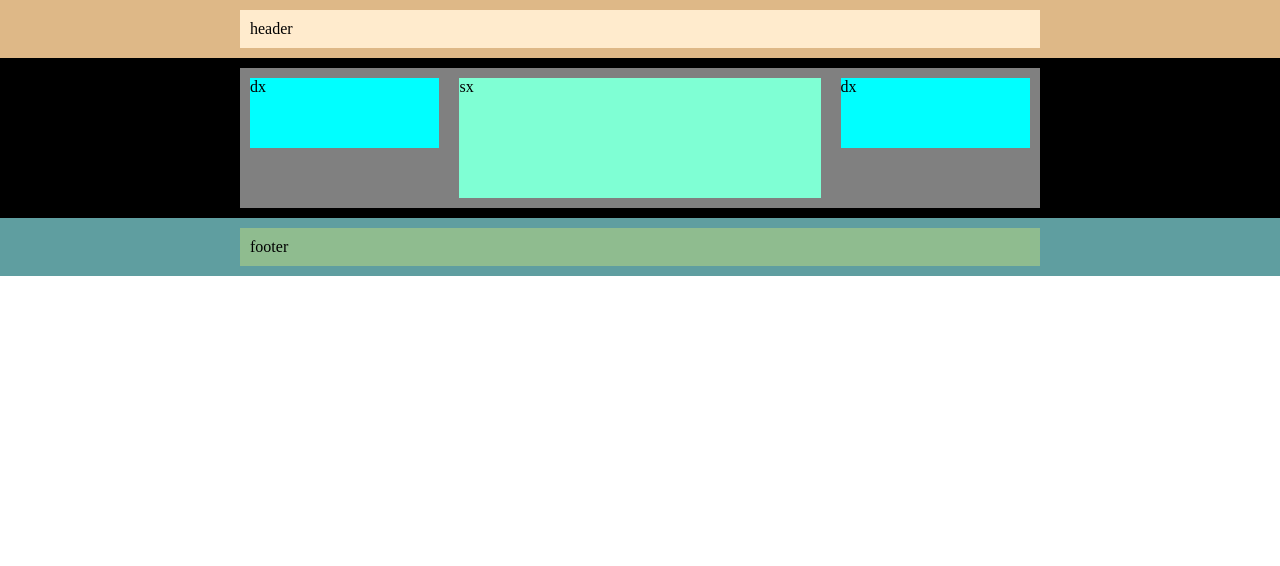
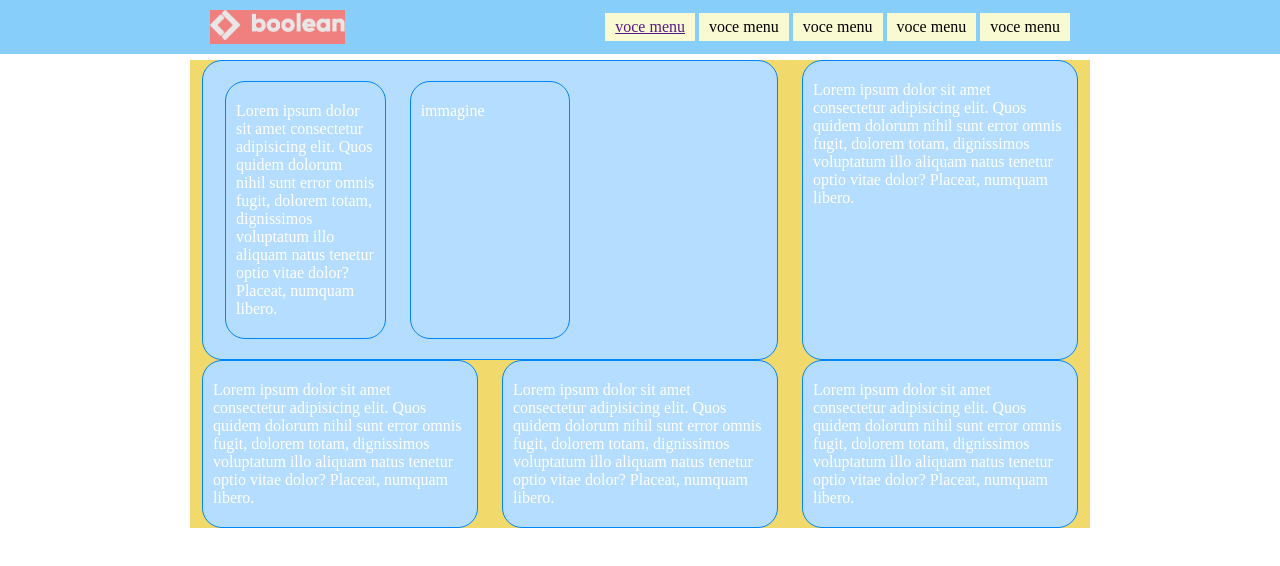
Before and after one commit to EvoX7/livecoding, a plain HTML site: page index.html in a window 1280 px wide. Drawn offline with Linux system fonts and the light colour scheme.

Commit message:
responsive-layout-box-stefano

```diff
--- a/css/style.css
+++ b/css/style.css
@@ -1,74 +1,124 @@
-* {
-    margin: 0;
-    padding: 0;
-    box-sizing: border-box;
+:root {
+   /* Palette */
+   --primary-col: #0084fd;
+   --primary-col-light: #b5ddff;
+   --secondary-col: #9792e4;
+   --secondary-col-light: #d5d4f4;
+   /* Commons */
+   --text-col: #111;
+   --white-col: #fff;
+   --dark-gray: #333;
 }
 
-/* justify-content: flex-start;
-    align-items: flex-start;
-    align-content: flex-start;
-    align-content: center;
-    flex-wrap: wrap; */
-
-        /* flex-grow: 0;
-    flex-shrink: 0;
-    flex-basis: 100px;
-    order: 1; */
-
-.container-flex {
-    display: flex;
-    flex-direction: row;
-    background: #ccc;
+*{
+   margin: 0;
+   padding: 0;
+   box-sizing: border-box;
 }
 
-.item{
+ul{
+   list-style: none;
 }
 
-header{
-    padding: 10px;
-    background-color:burlywood;
+/* common */
+.p-fix{
+   position: fixed;
+   top: 0;
+   left: 0;
 }
 
-.container{
-    width: 800px;
-    margin: 0 auto;
+.d-flex{
+   display: flex;
 }
 
-.head-content{
-    padding: 10px;
-    background-color: blanchedalmond;
+.f-ai-c{
+   align-items: center;
 }
 
-footer{
-    padding: 10px;
-    background-color:cadetblue;
+.f-jc-b{
+   justify-content: space-between;
+}
+.f-wrap{
+   flex-wrap: wrap;
+}
+/* mobile */
+.site-header{
+   background-color: lightskyblue;
+   width: 100%;
+}
+.site-header .container{
+   padding: 10px 20px;
+   width: 100%;
 }
 
-.footer-content{
-    padding: 10px;
-    background-color:darkseagreen;
+.site-header .container .logo{
+   background-color: lightcoral;
 }
 
-main{
-    padding: 10px;
-    background-color:black;
+.site-header .container .logo img{
+   height: 30px;
 }
 
-.main-content{
-    display: flex;
-    justify-content: space-between;
-    background-color:gray;
+.site-header .container .navigation .hamburger{
+   background-color: lightgreen;
 }
-.colsx{
-    height: 120px;
-    background-color: aquamarine;
-    flex-grow: 2;
-    margin: 10px;
+
+.site-header .container .navigation .menu{
+   display: none;
 }
-.coldx,
-.colssx{
-    background-color:aqua;
-    height: 70px;
-    margin: 10px;
-    flex-grow: 1;
+
+.site-main{
+   margin-top: 60px;
 }
+
+
+
+@media all and (min-width: 768px){
+
+
+   .site-main .container{
+      max-width: 700px;
+      margin: 0 auto;
+      background-color: rgb(241, 217, 107);
+   }
+
+   .box{
+      background-color: var(--primary-col-light);
+      color: var(--white-col);
+      border-radius: 20px;
+      width: calc(33.333% - 1.5rem);
+      padding: 20px 10px;
+      border: 1px solid var(--primary-col);
+      margin: 0 .75rem;
+   }
+
+   .box.size-2x{
+      width: calc(66.666% - 1.5rem);
+   }
+}
+
+@media all and (min-width: 992px){
+   .site-header .container{
+      max-width: 900px;
+      margin: 0 auto;
+   }
+   .site-header .container .navigation .hamburger{
+      display: none;
+   }
+   .site-header .container .navigation .menu{
+      display: block;
+   }
+   .site-header .container .navigation .menu ul li{
+      display: inline-block;
+      background-color: lightgoldenrodyellow;
+      padding: 5px 10px;
+   }
+
+   .site-main .container{
+      max-width: 900px;
+      margin: 0 auto;
+      background-color: rgb(241, 217, 107);
+   }
+
+
+}
--- a/index.html
+++ b/index.html
@@ -5,24 +5,45 @@
     <meta charset="UTF-8">
     <meta http-equiv="X-UA-Compatible" content="IE=edge">
     <meta name="viewport" content="width=device-width, initial-scale=1.0">
-    <link rel="stylesheet" href="css/style.css">
-    <title>FLEXBOX</title>
+    <title>Document</title>
+    <link rel="stylesheet" href="./css/style.css">
 </head>
 
 <body>
-    <header>
-        <div class="container head-content">header</div>
+    <header class="site-header p-fix">
+        <div class="container d-flex f-ai-c f-jc-b">
+            <div class="logo">
+                <img src="./img/boolean-logo.png" alt="">
+            </div>
+            <div class="navigation">
+                <div class="hamburger">
+                    Hamburger
+                </div>
+                <nav class="menu">
+                    <ul>
+                        <li><a href="">voce menu</a></li>
+                        <li>voce menu</li>
+                        <li>voce menu</li>
+                        <li>voce menu</li>
+                        <li>voce menu</li>
+                    </ul>
+                </nav>
+            </div>
+        </div>
     </header>
-    <main>
-        <div class="container main-content">
-            <div class="colssx">dx</div>
-            <div class="colsx">sx</div>
-            <div class="coldx">dx</div>
+
+    <main class="site-main">
+        <div class="container d-flex f-wrap">
+            <div class="box size-2x d-flex">
+                <div class="box">Lorem ipsum dolor sit amet consectetur adipisicing elit. Quos quidem dolorum nihil sunt error omnis fugit, dolorem totam, dignissimos voluptatum illo aliquam natus tenetur optio vitae dolor? Placeat, numquam libero.</div>
+                <div class="box">immagine</div>
+            </div>
+            <div class="box">Lorem ipsum dolor sit amet consectetur adipisicing elit. Quos quidem dolorum nihil sunt error omnis fugit, dolorem totam, dignissimos voluptatum illo aliquam natus tenetur optio vitae dolor? Placeat, numquam libero.</div>
+            <div class="box">Lorem ipsum dolor sit amet consectetur adipisicing elit. Quos quidem dolorum nihil sunt error omnis fugit, dolorem totam, dignissimos voluptatum illo aliquam natus tenetur optio vitae dolor? Placeat, numquam libero.</div>
+            <div class="box">Lorem ipsum dolor sit amet consectetur adipisicing elit. Quos quidem dolorum nihil sunt error omnis fugit, dolorem totam, dignissimos voluptatum illo aliquam natus tenetur optio vitae dolor? Placeat, numquam libero.</div>
+            <div class="box">Lorem ipsum dolor sit amet consectetur adipisicing elit. Quos quidem dolorum nihil sunt error omnis fugit, dolorem totam, dignissimos voluptatum illo aliquam natus tenetur optio vitae dolor? Placeat, numquam libero.</div>
         </div>
     </main>
-    <footer>
-        <div class="container footer-content">footer</div>
-    </footer>
 </body>
 
 </html>
```
Also changed, not shown: img/01.png (added), img/02.png (added), img/03.png (added), img/boolean-logo.png (added), img/testimonial3.jpg (added).
